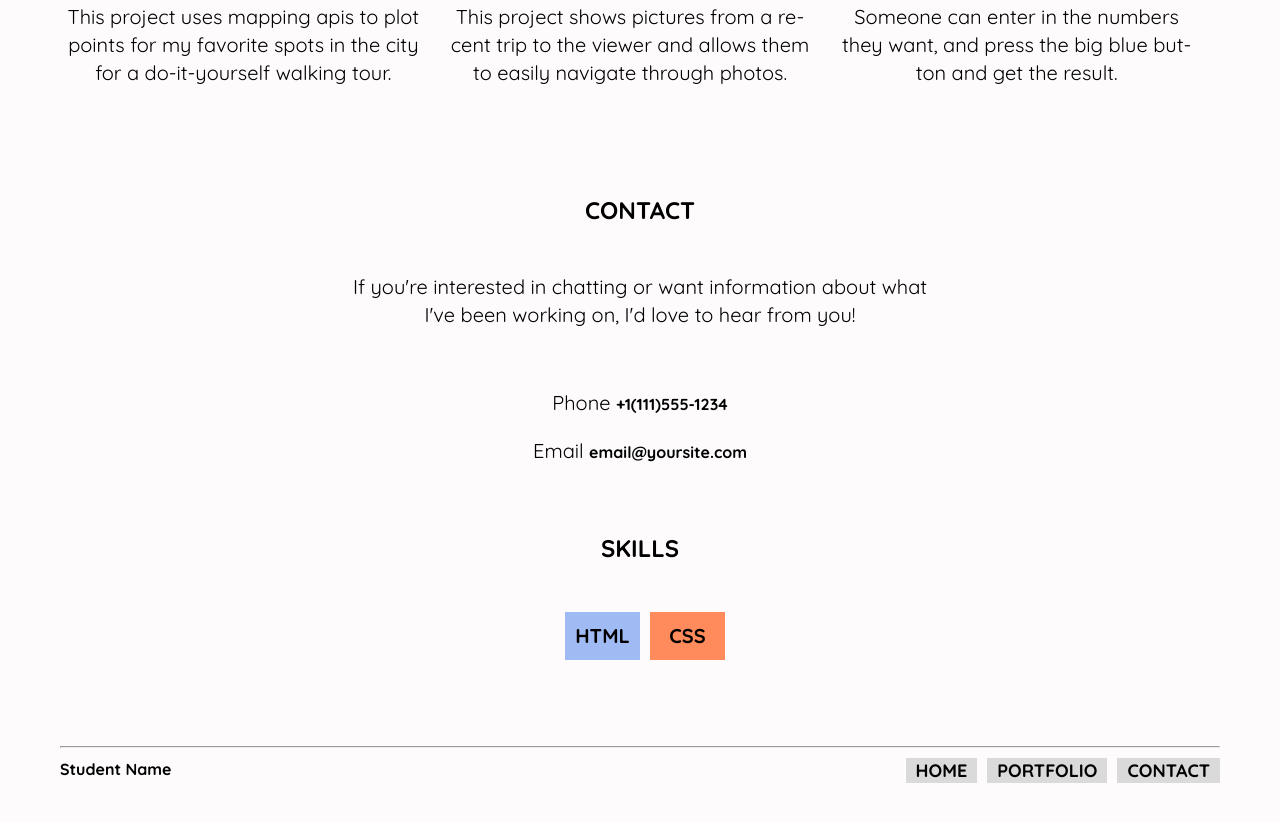
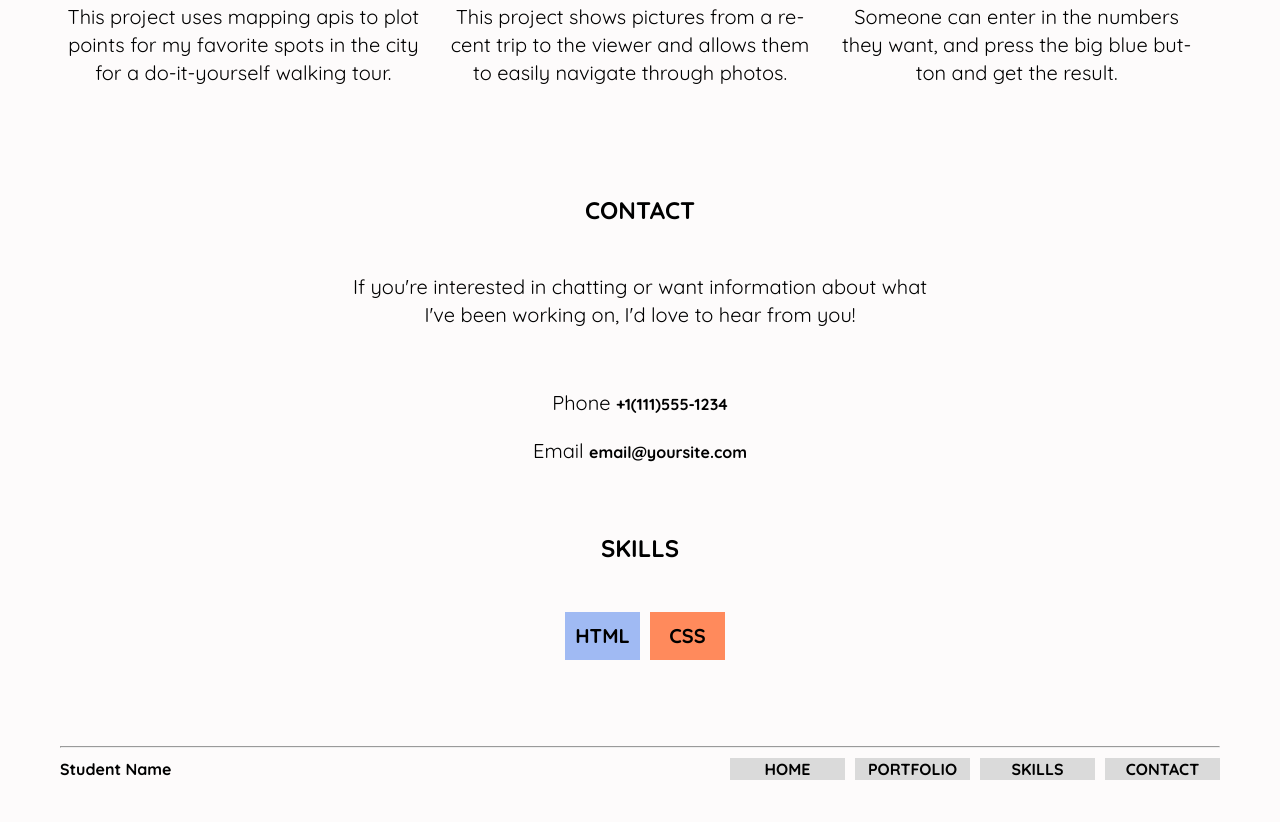
Before and after one commit to tboed/responsive_layout_v1, a plain HTML site: page index.html in a window 1280 px wide. Shown: the part 1200-2022 px from the top of the page. Drawn offline with Linux system fonts and the light colour scheme.

Commit message:
Final Touches after Review

```diff
--- a/css/style.css
+++ b/css/style.css
@@ -103,10 +103,9 @@ footer {
 .footer {
     display: flex;
     justify-content: space-between;
-    min-height: 50px;
 }
 
-.top, span {
+.top a, span {
     font-weight: 700;
     font-size: 0.8rem;
     text-align: center;
@@ -199,7 +198,7 @@ footer {
     }
 
     .top {
-        visibility: hidden;
+        display: none;
     }
 
     .bot-ul {
@@ -218,7 +217,15 @@ footer {
     .bot-ul li {
         padding-top: 0px;
         padding-bottom: 0px;
+        min-height: 18px;
+        width: 115px;
+        margin-bottom: 0px;
     }
+
+    span, .bot-ul li a {
+        font-size: 0.8rem;
+    }
+
 
 }
 @media screen and (min-width:1024px) /* Desktop */ {
--- a/index.html
+++ b/index.html
@@ -90,6 +90,7 @@
                 <ul class="bot-ul">
                     <li><a href="index.html">Home</a></li>
                     <li><a href="#portfolio">Portfolio</a></li>
+                    <li><a href="#skills">Skills</a></li>
                     <li><a href="#contact">Contact</a></li>
                 </ul>
             </nav>
```
